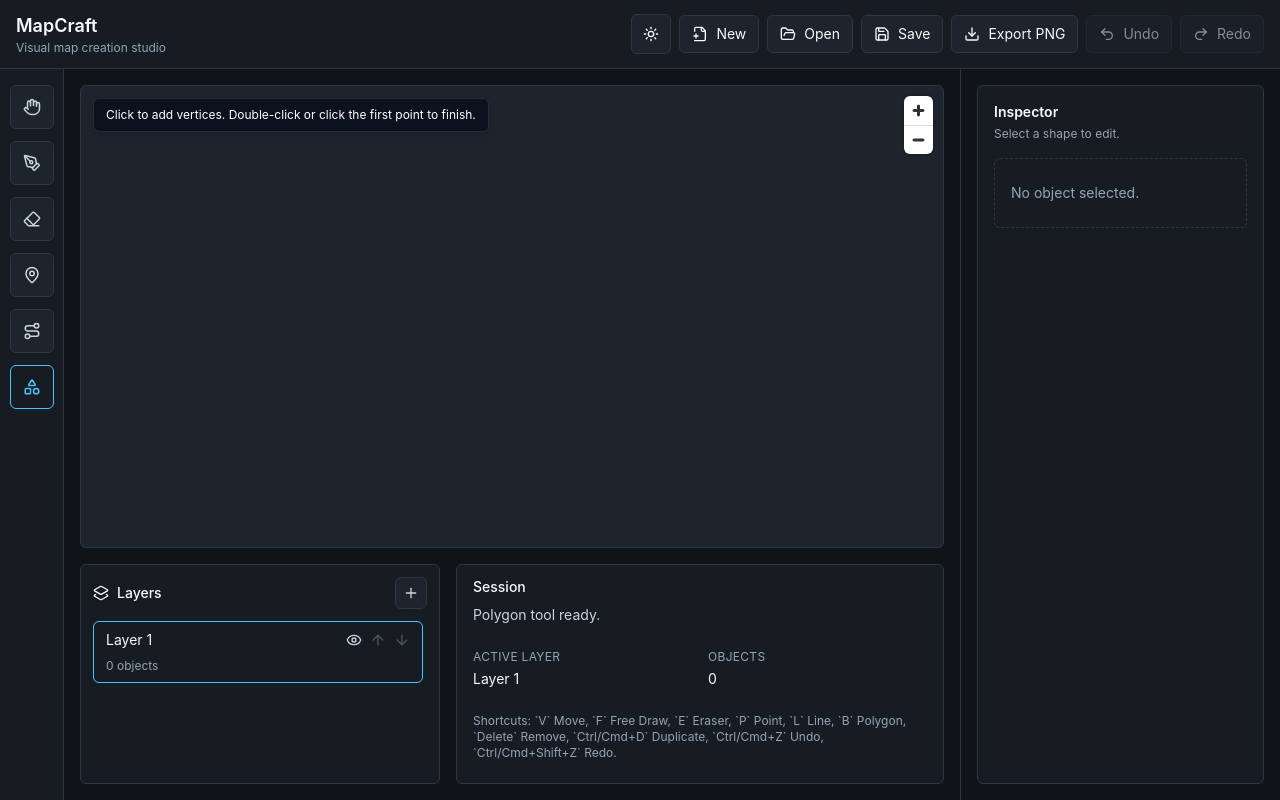
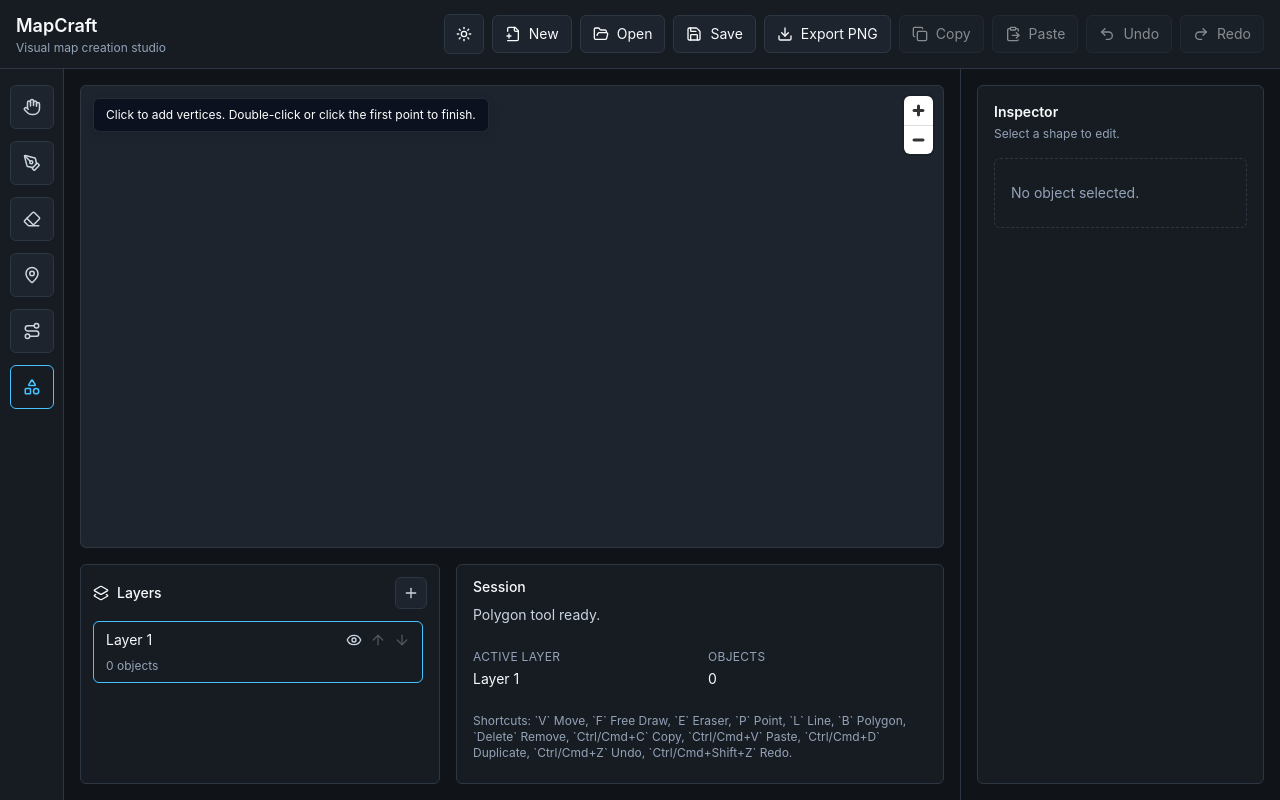
Before and after one commit to lyric777/map-craft, a React (Vite) app: page / in a window 1280 px wide. Built offline with nearby package versions, Linux system fonts and the light colour scheme; no server answers.

Commit message:
copy and paste

```diff
--- a/src/App.tsx
+++ b/src/App.tsx
@@ -27,7 +27,9 @@ const getInitialTheme = (): ThemeMode => {
 function App() {
   const fileInputRef = useRef<HTMLInputElement | null>(null);
   const mapRef = useRef<maplibregl.Map | null>(null);
+  const mapToastTimerRef = useRef<number | null>(null);
   const [status, setStatus] = useState('Polygon tool ready.');
+  const [mapToastMessage, setMapToastMessage] = useState<string | null>(null);
   const [themeMode, setThemeMode] = useState<ThemeMode>(getInitialTheme);
   const [geometryEditMode, setGeometryEditMode] = useState<GeometryEditMode | null>(null);
   const state = useEditorStore(
@@ -36,6 +38,7 @@ function App() {
       selectedLayerId: store.selectedLayerId,
       selectedObjectId: store.selectedObjectId,
       currentTool: store.currentTool,
+      clipboardObject: store.clipboardObject,
       historyPast: store.historyPast,
       historyFuture: store.historyFuture,
       setCurrentTool: store.setCurrentTool,
@@ -48,6 +51,8 @@ function App() {
       selectLayer: store.selectLayer,
       updateSelectedObjectStyle: store.updateSelectedObjectStyle,
       deleteSelectedObject: store.deleteSelectedObject,
+      copySelectedObject: store.copySelectedObject,
+      pasteClipboardToSelectedLayer: store.pasteClipboardToSelectedLayer,
       duplicateSelectedObject: store.duplicateSelectedObject,
       undo: store.undo,
       redo: store.redo,
@@ -67,6 +72,18 @@ function App() {
     setGeometryEditMode(mode);
   }, []);
 
+  const showMapToast = useCallback((message: string) => {
+    setMapToastMessage(message);
+    if (mapToastTimerRef.current !== null) {
+      window.clearTimeout(mapToastTimerRef.current);
+    }
+
+    mapToastTimerRef.current = window.setTimeout(() => {
+      setMapToastMessage(null);
+      mapToastTimerRef.current = null;
+    }, 1600);
+  }, []);
+
   useEffect(() => {
     if (
       !activeObject ||
@@ -84,6 +101,12 @@ function App() {
     window.localStorage.setItem(THEME_STORAGE_KEY, themeMode);
   }, [themeMode]);
 
+  useEffect(() => () => {
+    if (mapToastTimerRef.current !== null) {
+      window.clearTimeout(mapToastTimerRef.current);
+    }
+  }, []);
+
   useEffect(() => {
     const handleKeyDown = (event: KeyboardEvent) => {
       const target = event.target as HTMLElement | null;
@@ -92,18 +115,38 @@ function App() {
         return;
       }
 
-      const shortcutTool = TOOL_SHORTCUTS[event.key.toLowerCase()];
-      if (shortcutTool) {
-        event.preventDefault();
-        state.setCurrentTool(shortcutTool);
-        setStatus(`${shortcutTool} tool selected.`);
-        return;
-      }
+      const hasModifier = event.metaKey || event.ctrlKey || event.altKey;
 
       if ((event.metaKey || event.ctrlKey) && event.key.toLowerCase() === 'd') {
         event.preventDefault();
         state.duplicateSelectedObject();
         setStatus('Selection duplicated.');
+        return;
+      }
+
+      if ((event.metaKey || event.ctrlKey) && event.key.toLowerCase() === 'c') {
+        event.preventDefault();
+        if (!activeObject) {
+          setStatus('Select an object to copy.');
+          return;
+        }
+
+        state.copySelectedObject();
+        setStatus('Selection copied.');
+        showMapToast('Selection copied.');
+        return;
+      }
+
+      if ((event.metaKey || event.ctrlKey) && event.key.toLowerCase() === 'v') {
+        event.preventDefault();
+        if (!state.clipboardObject) {
+          setStatus('Clipboard is empty.');
+          return;
+        }
+
+        state.pasteClipboardToSelectedLayer();
+        setStatus('Clipboard pasted into the active layer.');
+        showMapToast('Clipboard pasted into the active layer.');
         return;
       }
 
@@ -123,12 +166,24 @@ function App() {
         event.preventDefault();
         state.deleteSelectedObject();
         setStatus('Selection deleted.');
+        return;
+      }
+
+      if (hasModifier) {
+        return;
+      }
+
+      const shortcutTool = TOOL_SHORTCUTS[event.key.toLowerCase()];
+      if (shortcutTool) {
+        event.preventDefault();
+        state.setCurrentTool(shortcutTool);
+        setStatus(`${shortcutTool} tool selected.`);
       }
     };
 
     window.addEventListener('keydown', handleKeyDown);
     return () => window.removeEventListener('keydown', handleKeyDown);
-  }, [state]);
+  }, [activeObject, showMapToast, state]);
 
   const handleOpenFile = async (event: React.ChangeEvent<HTMLInputElement>) => {
     const file = event.target.files?.[0];
@@ -176,14 +231,36 @@ function App() {
       data-theme={themeMode}
     >
       <TopBar
+        canCopy={Boolean(activeObject)}
+        canPaste={Boolean(state.clipboardObject)}
         canRedo={state.historyFuture.length > 0}
         canUndo={state.historyPast.length > 0}
+        onCopy={() => {
+          if (!activeObject) {
+            setStatus('Select an object to copy.');
+            return;
+          }
+
+          state.copySelectedObject();
+          setStatus('Selection copied.');
+          showMapToast('Selection copied.');
+        }}
         onExportPng={handleExportPng}
         onNew={() => {
           state.newProject();
           setStatus('Started a new project.');
         }}
         onOpen={() => fileInputRef.current?.click()}
+        onPaste={() => {
+          if (!state.clipboardObject) {
+            setStatus('Clipboard is empty.');
+            return;
+          }
+
+          state.pasteClipboardToSelectedLayer();
+          setStatus('Clipboard pasted into the active layer.');
+          showMapToast('Clipboard pasted into the active layer.');
+        }}
         onRedo={() => {
           state.redo();
           setStatus('Redo applied.');
@@ -219,6 +296,7 @@ function App() {
         <main className="grid min-h-0 grid-rows-[minmax(0,1fr)_220px] gap-4 p-4">
           <MapCanvas
             geometryEditMode={geometryEditMode}
+            mapToastMessage={mapToastMessage}
             onMapReady={(map) => {
               mapRef.current = map;
             }}
@@ -255,7 +333,8 @@ function App() {
               </div>
               <div className="mt-6 text-xs text-subtle">
                 Shortcuts: `V` Move, `F` Free Draw, `E` Eraser, `P` Point, `L` Line, `B` Polygon,
-                `Delete` Remove, `Ctrl/Cmd+D` Duplicate, `Ctrl/Cmd+Z` Undo, `Ctrl/Cmd+Shift+Z` Redo.
+                `Delete` Remove, `Ctrl/Cmd+C` Copy, `Ctrl/Cmd+V` Paste, `Ctrl/Cmd+D` Duplicate,
+                `Ctrl/Cmd+Z` Undo, `Ctrl/Cmd+Shift+Z` Redo.
               </div>
             </section>
           </div>
--- a/src/app/TopBar.tsx
+++ b/src/app/TopBar.tsx
@@ -1,4 +1,4 @@
-import { Download, FilePlus2, FolderOpen, Moon, Redo2, Save, Sun, Undo2 } from 'lucide-react';
+import { Copy, ClipboardPaste, Download, FilePlus2, FolderOpen, Moon, Redo2, Save, Sun, Undo2 } from 'lucide-react';
 
 type ThemeMode = 'dark' | 'light';
 
@@ -7,8 +7,12 @@ interface TopBarProps {
   onOpen: () => void;
   onSave: () => void;
   onExportPng: () => void;
+  onCopy: () => void;
+  onPaste: () => void;
   onUndo: () => void;
   onRedo: () => void;
+  canCopy: boolean;
+  canPaste: boolean;
   canUndo: boolean;
   canRedo: boolean;
   themeMode: ThemeMode;
@@ -23,8 +27,12 @@ export function TopBar({
   onOpen,
   onSave,
   onExportPng,
+  onCopy,
+  onPaste,
   onUndo,
   onRedo,
+  canCopy,
+  canPaste,
   canUndo,
   canRedo,
   themeMode,
@@ -61,6 +69,14 @@ export function TopBar({
           <Download size={16} />
           Export PNG
         </button>
+        <button className={buttonClassName} disabled={!canCopy} onClick={onCopy} type="button">
+          <Copy size={16} />
+          Copy
+        </button>
+        <button className={buttonClassName} disabled={!canPaste} onClick={onPaste} type="button">
+          <ClipboardPaste size={16} />
+          Paste
+        </button>
         <button className={buttonClassName} disabled={!canUndo} onClick={onUndo} type="button">
           <Undo2 size={16} />
           Undo
--- a/src/lib/project.ts
+++ b/src/lib/project.ts
@@ -128,6 +128,7 @@ export const createFreeDrawObject = (coordinates: Position[]): MapcraftObject =>
 
 const SMOOTHING_WINDOW_RADIUS = 2;
 const FREE_DRAW_SIMPLIFY_EPSILON = 0.00008;
+const PASTE_OFFSET_PX = 24;
 
 const getSmoothedCoordinate = (coordinates: Position[], index: number): Position => {
   if (index === 0 || index === coordinates.length - 1) {
@@ -570,6 +571,22 @@ export const isFreeDrawObject = (object: MapcraftObject | null) => {
 export const duplicateObject = (object: MapcraftObject): MapcraftObject => {
   const next = structuredClone(object);
   next.id = createId();
+  if ('sourceObjectId' in next.meta) {
+    delete next.meta.sourceObjectId;
+  }
+  return next;
+};
+
+export const createPastedObject = (object: MapcraftObject, zoom: number): MapcraftObject => {
+  const next = duplicateObject(object);
+  const degreesPerPixel = 360 / (256 * Math.pow(2, zoom));
+  const delta = degreesPerPixel * PASTE_OFFSET_PX;
+  const nextGeometry = translateGeometry(next.geometry, delta, -delta);
+
+  if (nextGeometry) {
+    next.geometry = nextGeometry;
+  }
+
   return next;
 };
 
--- a/src/state/editorStore.ts
+++ b/src/state/editorStore.ts
@@ -1,7 +1,13 @@
 import type { MapcraftLayer, MapcraftObject, MapcraftProject, ToolId } from '../types/project';
 import { create } from 'zustand';
 
-import { createDefaultLayer, createEmptyProject, duplicateObject, getSourceObjectId } from '../lib/project';
+import {
+  createDefaultLayer,
+  createEmptyProject,
+  createPastedObject,
+  duplicateObject,
+  getSourceObjectId,
+} from '../lib/project';
 
 interface EditorSnapshot {
   project: MapcraftProject;
@@ -11,6 +17,7 @@ interface EditorSnapshot {
 
 interface EditorState extends EditorSnapshot {
   currentTool: ToolId;
+  clipboardObject: MapcraftObject | null;
   historyPast: EditorSnapshot[];
   historyFuture: EditorSnapshot[];
   setCurrentTool: (tool: ToolId) => void;
@@ -29,6 +36,8 @@ interface EditorState extends EditorSnapshot {
   deleteObjectsByIds: (objectIds: string[]) => void;
   replaceObjectsById: (replacements: Array<{ objectId: string; objects: MapcraftObject[] }>) => void;
   deleteSelectedObject: () => void;
+  copySelectedObject: () => void;
+  pasteClipboardToSelectedLayer: () => void;
   duplicateSelectedObject: () => void;
   undo: () => void;
   redo: () => void;
@@ -68,6 +77,7 @@ const mutateWithHistory = (
 export const useEditorStore = create<EditorState>((set, get) => ({
   ...createInitialState(),
   currentTool: 'polygon',
+  clipboardObject: null,
   historyPast: [],
   historyFuture: [],
   setCurrentTool: (tool) => set({ currentTool: tool }),
@@ -96,6 +106,7 @@ export const useEditorStore = create<EditorState>((set, get) => ({
     set({
       ...initial,
       currentTool: 'polygon',
+      clipboardObject: null,
       historyPast: [],
       historyFuture: [],
     });
@@ -107,6 +118,7 @@ export const useEditorStore = create<EditorState>((set, get) => ({
       selectedLayerId: firstLayerId,
       selectedObjectId: null,
       currentTool: 'polygon',
+      clipboardObject: null,
       historyPast: [],
       historyFuture: [],
     });
@@ -240,6 +252,37 @@ export const useEditorStore = create<EditorState>((set, get) => ({
       layer.objects = layer.objects.filter((candidate) => candidate.id !== draft.selectedObjectId);
       draft.selectedObjectId = null;
     }),
+  copySelectedObject: () =>
+    set((state) => {
+      const layer = state.project.layers.find((candidate) => candidate.id === state.selectedLayerId);
+      const object = layer?.objects.find((candidate) => candidate.id === state.selectedObjectId);
+      if (!object) {
+        return state;
+      }
+
+      return {
+        clipboardObject: structuredClone(object),
+      };
+    }),
+  pasteClipboardToSelectedLayer: () => {
+    const state = get();
+    if (!state.clipboardObject) {
+      return;
+    }
+
+    mutateWithHistory(set, get, (draft) => {
+      const layer = draft.project.layers.find((candidate) => candidate.id === draft.selectedLayerId);
+      if (!layer) {
+        return;
+      }
+
+      const pastedObject = createPastedObject(state.clipboardObject!, draft.project.viewport.zoom);
+      layer.objects.push(pastedObject);
+      draft.selectedObjectId = pastedObject.id;
+    });
+
+    set({ currentTool: 'move' });
+  },
   duplicateSelectedObject: () =>
     mutateWithHistory(set, get, (draft) => {
       const layer = draft.project.layers.find((candidate) => candidate.id === draft.selectedLayerId);
```
Also changed, not shown: src/map/MapCanvas.tsx (+7 -0 lines), 2 other files (tests, documents, lock files or other folders).
